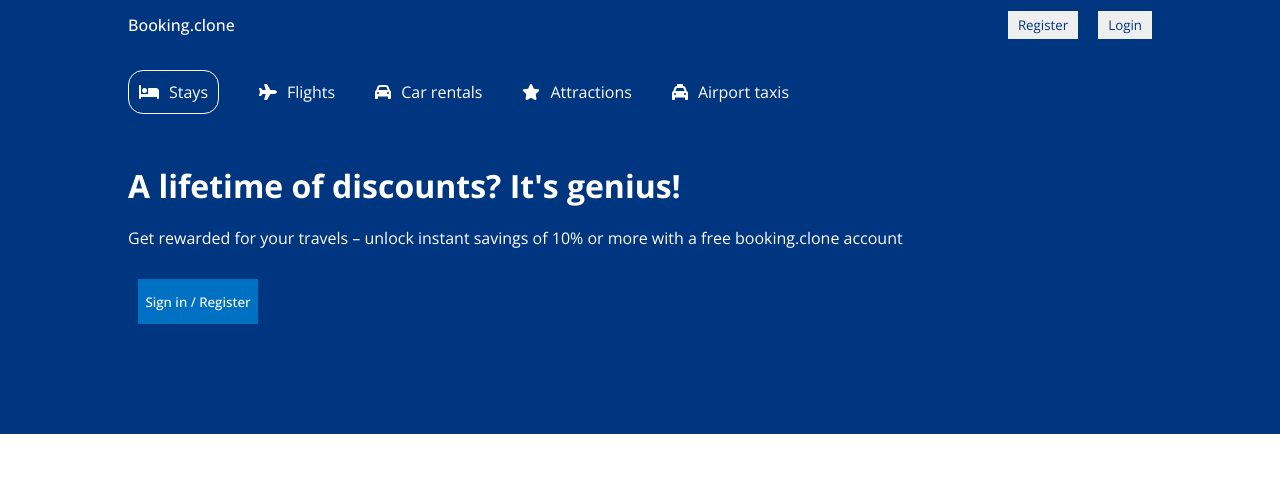
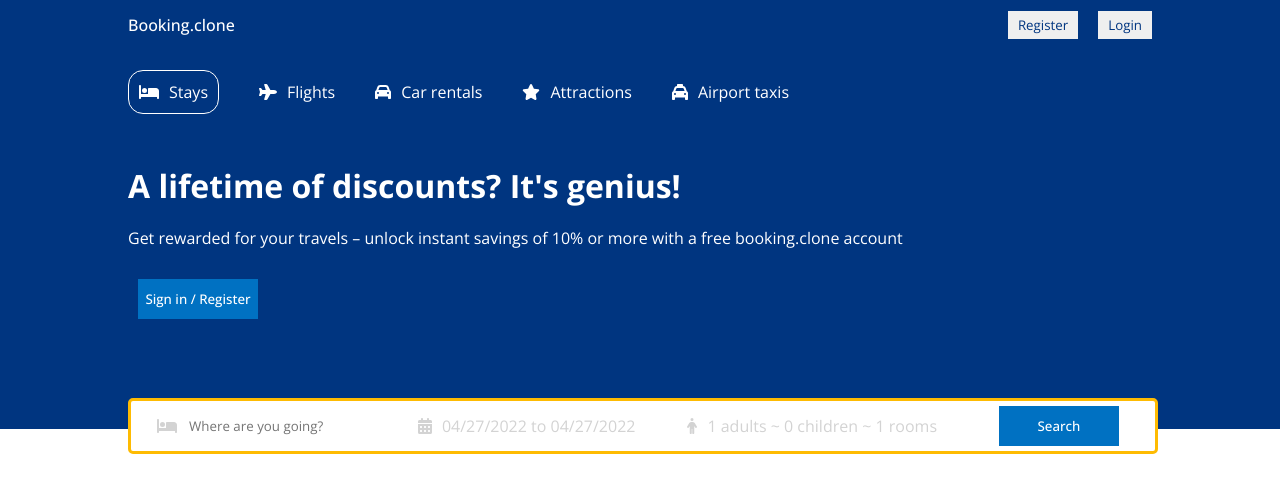
Before and after one commit to i-blackburn/booking-clone, a React (Create React App) app: page / in a window 1280 px wide. Shown: the top 492 px of the page. Built offline with nearby package versions, Linux system fonts and the light colour scheme.

Commit message:
add search component

```diff
--- a/package.json
+++ b/package.json
@@ -10,7 +10,9 @@
     "@testing-library/jest-dom": "^5.16.4",
     "@testing-library/react": "^13.1.1",
     "@testing-library/user-event": "^13.5.0",
+    "date-fns": "^2.28.0",
     "react": "^18.1.0",
+    "react-date-range": "^1.4.0",
     "react-dom": "^18.1.0",
     "react-router-dom": "^6.3.0",
     "react-scripts": "5.0.1",
--- a/src/components/header/Header.jsx
+++ b/src/components/header/Header.jsx
@@ -3,15 +3,50 @@ import {
 	faPlane,
 	faCar,
 	faStar,
-	faTaxi
+	faTaxi,
+	faCalendarDays,
+	faPerson
 } from '@fortawesome/free-solid-svg-icons';
 import { FontAwesomeIcon } from '@fortawesome/react-fontawesome';
 import './header.css';
+import { DateRange } from 'react-date-range';
+import { useState } from 'react';
+import 'react-date-range/dist/styles.css';
+import 'react-date-range/dist/theme/default.css';
+import { format } from 'date-fns';
 
-const Header = () => {
+const Header = ({ type }) => {
+	const [openDate, setOpenDate] = useState(false);
+	const [date, setDate] = useState([
+		{
+			startDate: new Date(),
+			endDate: new Date(),
+			key: 'selection'
+		}
+	]);
+	const [openOptions, setOpenOptions] = useState(false);
+	const [options, setOptions] = useState({
+		adults: 1,
+		children: 0,
+		rooms: 1
+	});
+
+	const handleOption = (name, operation) => {
+		setOptions((prev) => {
+			return {
+				...prev,
+				[name]: operation === 'increase' ? options[name]++ : options[name]--
+			};
+		});
+	};
+
 	return (
 		<div className="header">
-			<div className="header-container">
+			<div
+				className={
+					type === 'list' ? 'header-container list' : 'header-container'
+				}
+			>
 				<div className="header-list">
 					<div className="header-list-item active">
 						<FontAwesomeIcon icon={faBed} />
@@ -34,12 +69,126 @@ const Header = () => {
 						<span>Airport taxis</span>
 					</div>
 				</div>
-				<h1 className="title">A lifetime of discounts? It's genius!</h1>
-				<p className="description">
-					Get rewarded for your travels – unlock instant savings of 10% or more
-					with a free booking.clone account
-				</p>
-				<button className="header-btn">Sign in / Register</button>
+				{type !== 'list' && (
+					<>
+						<h1 className="title">A lifetime of discounts? It's genius!</h1>
+						<p className="description">
+							Get rewarded for your travels – unlock instant savings of 10% or
+							more with a free booking.clone account
+						</p>
+						<button className="header-btn">Sign in / Register</button>
+						<div className="header-search">
+							<div className="header-search-item">
+								<FontAwesomeIcon icon={faBed} className="header-icon" />
+								<input
+									type="text"
+									placeholder="Where are you going?"
+									className="header-search-input"
+								/>
+							</div>
+							<div className="header-search-item">
+								<FontAwesomeIcon
+									icon={faCalendarDays}
+									className="header-icon"
+								/>
+								<span
+									onClick={() => setOpenDate(!openDate)}
+									className="header-search-text"
+								>
+									{`${format(date[0].startDate, 'MM/dd/yyyy')} to ${format(
+										date[0].endDate,
+										'MM/dd/yyyy'
+									)}`}
+								</span>
+								{openDate && (
+									<DateRange
+										editableDateInputs={true}
+										onChange={(item) => setDate([item.selection])}
+										moveRangeOnFirstSelection={false}
+										ranges={date}
+										className="header-search-date"
+									/>
+								)}
+							</div>
+							<div className="header-search-item">
+								<FontAwesomeIcon icon={faPerson} className="header-icon" />
+								<span
+									onClick={() => setOpenOptions(!openOptions)}
+									className="header-search-text"
+								>
+									{`${options.adults} adults ~ ${options.children} children ~ ${options.rooms} rooms`}
+								</span>
+								{openOptions && (
+									<div className="options">
+										<div className="option-item">
+											<span className="option-text">Adults</span>
+											<div className="option-counter">
+												<button
+													disabled={options.adults <= 1}
+													className="counter-btn"
+													onClick={() => handleOption('adults', 'decrease')}
+												>
+													-
+												</button>
+												<span className="counter-number">{options.adults}</span>
+												<button
+													className="counter-btn"
+													onClick={() => handleOption('adults', 'increase')}
+												>
+													+
+												</button>
+											</div>
+										</div>
+
+										<div className="option-item">
+											<span className="option-text">Children</span>
+											<div className="option-counter">
+												<button
+													disabled={options.children <= 0}
+													className="counter-btn"
+													onClick={() => handleOption('children', 'decrease')}
+												>
+													-
+												</button>
+												<span className="counter-number">
+													{options.children}
+												</span>
+												<button
+													className="counter-btn"
+													onClick={() => handleOption('children', 'increase')}
+												>
+													+
+												</button>
+											</div>
+										</div>
+										<div className="option-item">
+											<span className="option-text">Rooms</span>
+											<div className="option-counter">
+												<button
+													disabled={options.rooms <= 1}
+													className="counter-btn"
+													onClick={() => handleOption('rooms', 'decrease')}
+												>
+													-
+												</button>
+												<span className="counter-number">{options.rooms}</span>
+												<button
+													className="counter-btn"
+													onClick={() => handleOption('rooms', 'increase')}
+												>
+													+
+												</button>
+											</div>
+										</div>
+									</div>
+								)}
+							</div>
+							<div className="header-search-item">
+								<button className="header-btn">Search</button>
+							</div>
+						</div>
+					</>
+				)}
 			</div>
 		</div>
 	);
--- a/src/components/header/header.css
+++ b/src/components/header/header.css
@@ -10,6 +10,10 @@
   width: 100%;
   max-width: 1024px;
   margin: 20px 0px 100px 0px;
+}
+
+.header-container.list {
+  margin: 20px 0px 0px 0px;
 }
 
 .header-list {
@@ -42,5 +46,85 @@
   margin: 10px;
   cursor: pointer;
   width: 120px;
-  height: 45px;
+  height: 40px;
 }
+
+.header-search {
+  height: 30px;
+  background-color: white;
+  border: 3px solid #febb02;
+  display: flex;
+  align-items: center;
+  justify-content: space-around;
+  padding: 10px 0px;
+  border-radius: 5px;
+  position: absolute;
+  bottom: -25px;
+  width: 100%;
+  max-width: 1024px;
+}
+
+.header-icon {
+  color: lightgray;
+}
+
+.header-search-item {
+  display: flex;
+  align-items: center;
+  gap: 10px;
+}
+
+.header-search-input {
+  border: none;
+  outline: none;
+}
+
+.header-search-text {
+  color: lightgray;
+  cursor: pointer;
+}
+
+.header-search-date {
+  position: absolute;
+  top: 50px;
+}
+
+.options {
+  position: absolute;
+  top: 50px;
+  background-color: white;
+  color: gray;
+  border-radius: 5px;
+  -webkit-box-shadow: 0px 0px 10px -5px rgba(0, 0, 0, 0.4);
+  box-shadow: 0px 0px 10px -5px rgba(0, 0, 0, 0.4);
+}
+
+.option-item {
+  width: 200px;
+  display: flex;
+  justify-content: space-between;
+  margin: 10px;
+}
+
+.option-counter {
+  display: flex;
+  align-items: center;
+  gap: 10px;
+  font-size: 12px;
+  color: black;
+}
+
+.counter-btn {
+  width: 30px;
+  height: 30px;
+  border: 1px solid #0071c2;
+  color: #0071c2;
+  cursor: pointer;
+  background-color: white;
+}
+
+.counter-btn:disabled {
+  cursor: not-allowed;
+  border: 1px solid lightgray;
+  color: lightgray;
+}
--- a/src/pages/list/List.jsx
+++ b/src/pages/list/List.jsx
@@ -1,7 +1,13 @@
-import React from 'react';
+import Header from '../../components/header/Header';
+import Navbar from '../../components/navbar/Navbar';
 
 const List = () => {
-	return <div>List</div>;
+	return (
+		<div>
+			<Navbar />
+			<Header type="list" />
+		</div>
+	);
 };
 
 export default List;
```
Also changed, not shown: 1 other file (tests, documents, lock files or other folders).
